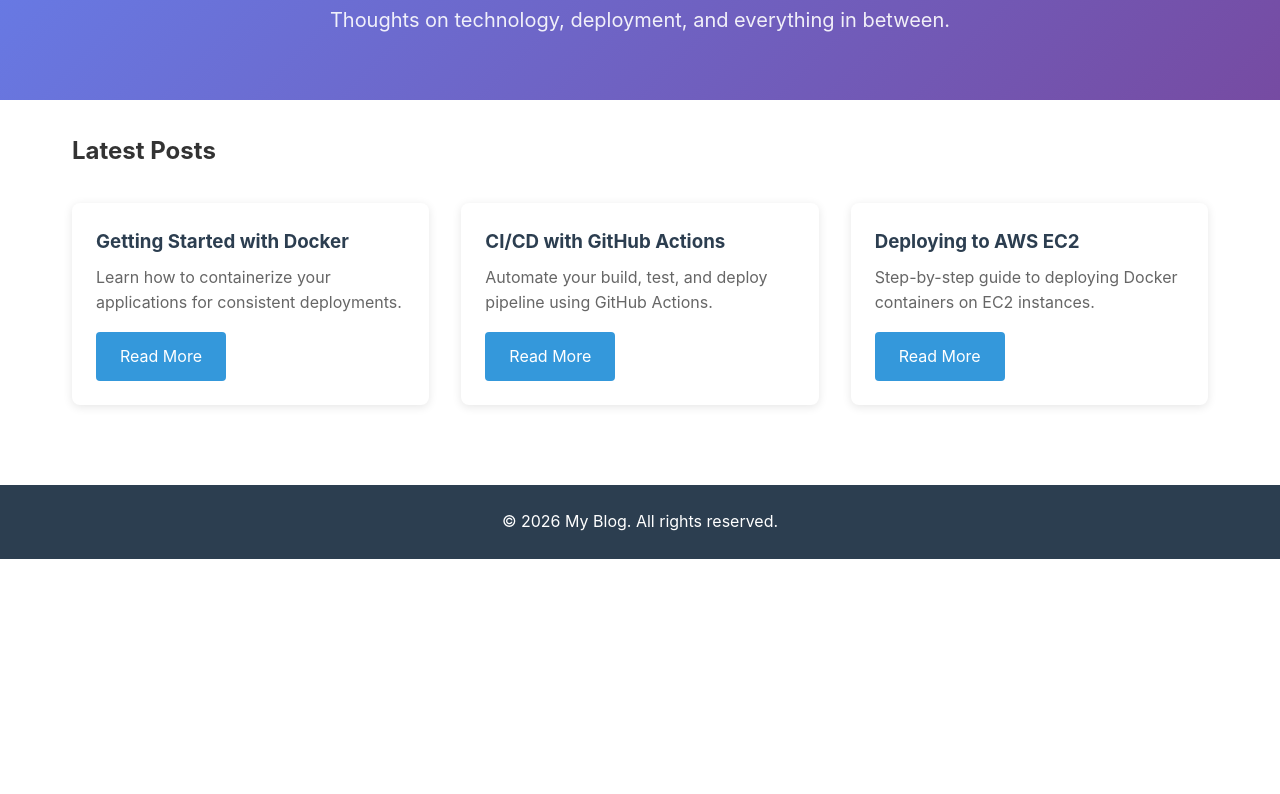
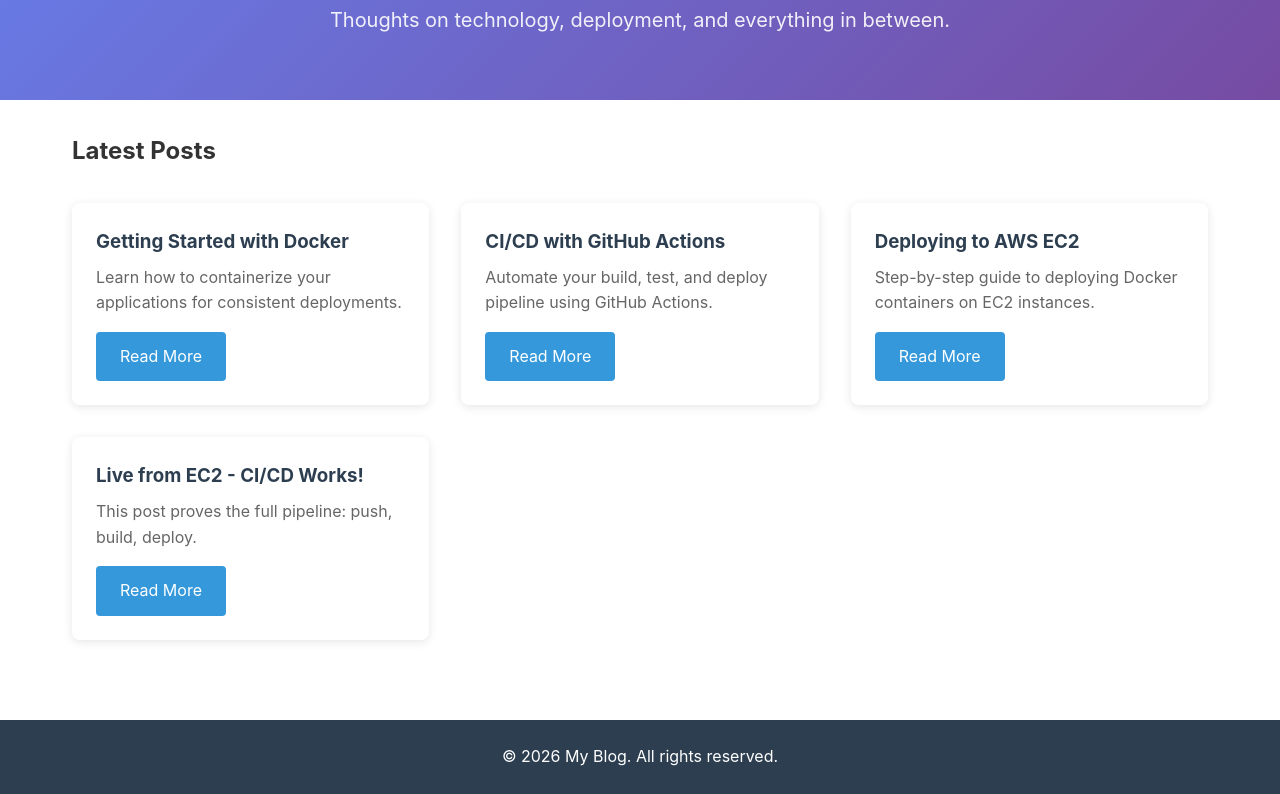
Before and after one commit to himesh220002/awsec2, a website: page public/index.html in a window 1280 px wide. Shown: the part 223-1017 px from the top of the page. Before the commit the page ends 800 px from the top, so only its background shows below. Drawn offline with Linux system fonts and the light colour scheme.

Commit message:
feat: add Live from EC2 post to verify CI/CD trigger

```diff
--- a/public/index.html
+++ b/public/index.html
@@ -59,6 +59,11 @@
         <p>Step-by-step guide to deploying Docker containers on EC2 instances.</p>
         <a href="/blog" class="btn">Read More</a>
       </div>
+      <div class="card">
+        <h3>Live from EC2 - CI/CD Works!</h3>
+        <p>This post proves the full pipeline: push, build, deploy.</p>
+        <a href="/blog" class="btn">Read More</a>
+      </div>
     </div>
   </div>
 
```
Also changed, not shown: server.js (+7 -0 lines).
